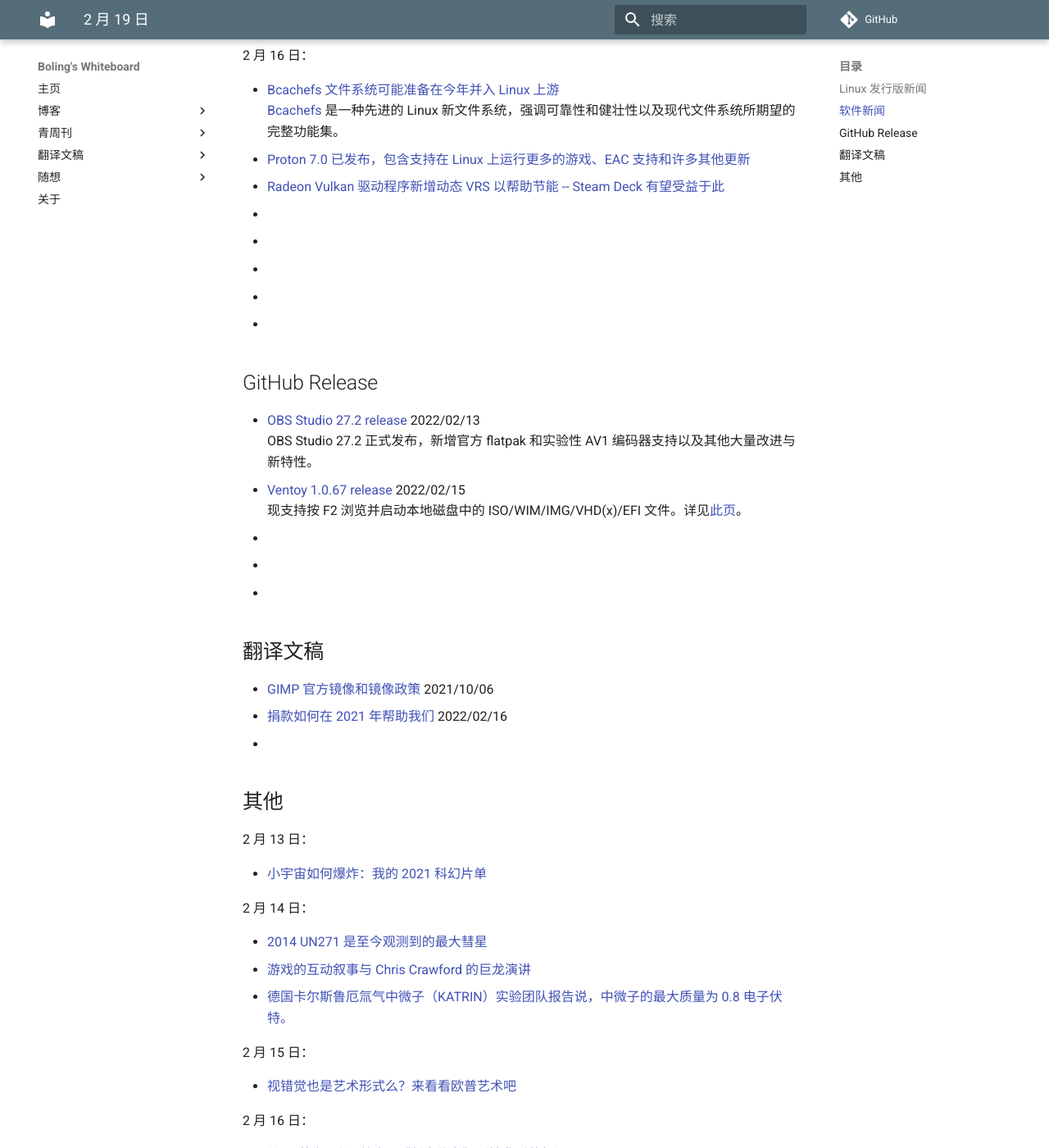
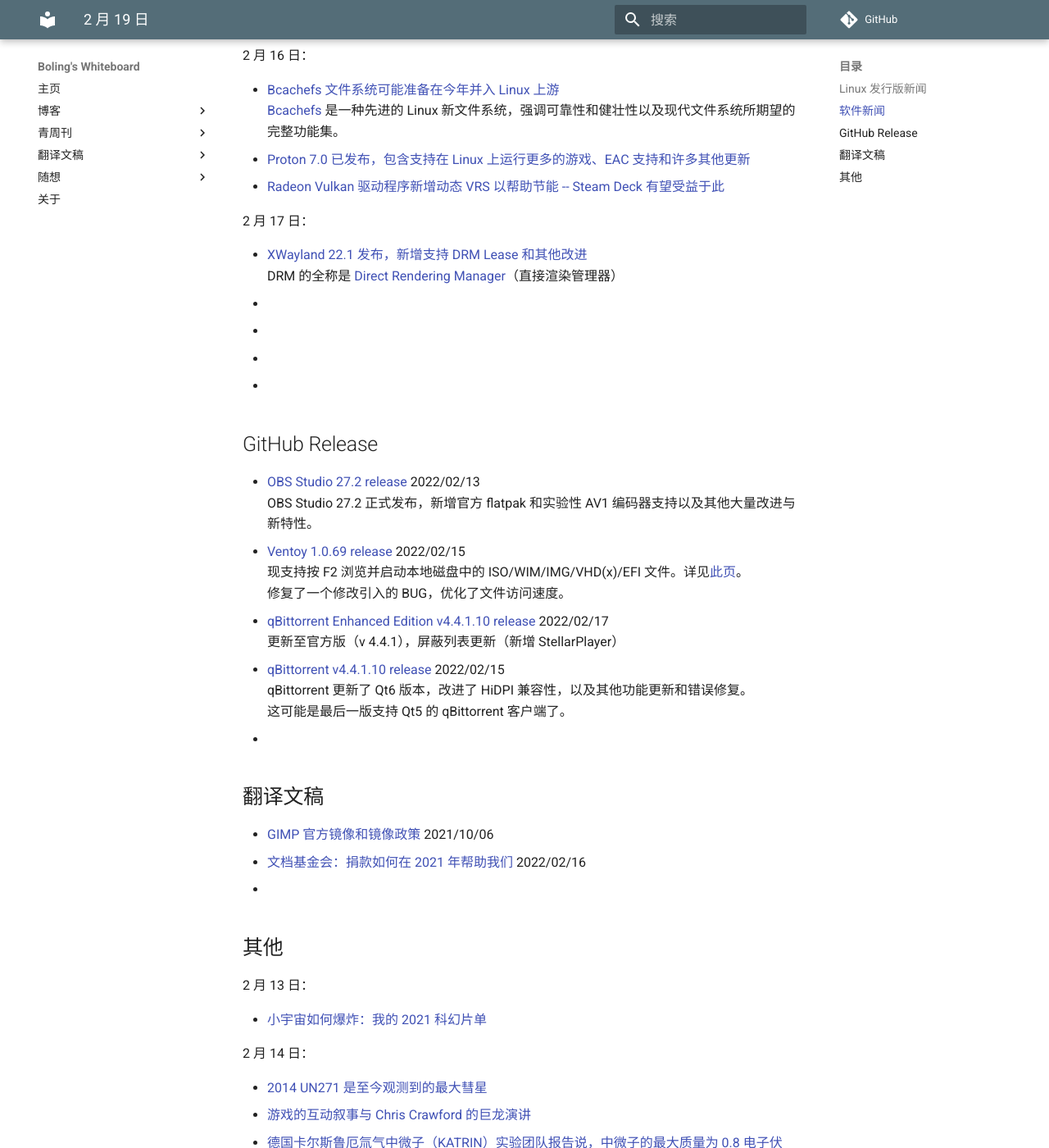
Before and after one commit to Hanjingxue-Boling/Whiteboard, an MkDocs documentation site: the page built from docs/weekly/22/02-19.md, in a window 1280 px wide and 1400 px high, scrolled down 927 px. Shown: the whole window at 82% size. Built offline with MkDocs 1.6.1 and Material for MkDocs 9.7.7, drawn with Linux system fonts in a browser that asks for light colours; comment, search, counter and statistics services are not loaded.

Commit message:
add new link

```diff
--- a/docs/weekly/22/02-19.md
+++ b/docs/weekly/22/02-19.md
@@ -36,8 +36,10 @@
 - [Proton 7.0 已发布，包含支持在 Linux 上运行更多的游戏、EAC 支持和许多其他更新](https://www.phoronix.com/scan.php?page=news_item&px=Proton-7.0-Released )
 - [Radeon Vulkan 驱动程序新增动态 VRS 以帮助节能 -- Steam Deck 有望受益于此](https://www.phoronix.com/scan.php?page=news_item&px=RADV-Dynamic-VRS-Lands)
 
+2 月 17 日：
 
-- []()
+- [XWayland 22.1 发布，新增支持 DRM Lease 和其他改进](https://www.phoronix.com/scan.php?page=news_item&px=XWayland-22.1)
+    DRM 的全称是 [Direct Rendering Manager](https://en.wikipedia.org/wiki/Direct_Rendering_Manager)（直接渲染管理器）
 - []()
 - []()
 - []()
@@ -48,16 +50,20 @@
 
 - [OBS Studio 27.2 release](https://github.com/obsproject/obs-studio/releases/tag/27.2.0) 2022/02/13
     OBS Studio 27.2 正式发布，新增官方 flatpak 和实验性 AV1 编码器支持以及其他大量改进与新特性。
-- [Ventoy 1.0.67 release](https://github.com/ventoy/Ventoy/releases/tag/v1.0.67) 2022/02/15
+- [Ventoy 1.0.69 release](https://github.com/ventoy/Ventoy/releases/tag/v1.0.69) 2022/02/15
     现支持按 F2 浏览并启动本地磁盘中的 ISO/WIM/IMG/VHD(x)/EFI 文件。详见[此页](https://www.ventoy.net/en/doc_vlnk.html)。
-- []()
-- []()
+    修复了一个修改引入的 BUG，优化了文件访问速度。
+- [qBittorrent Enhanced Edition v4.4.1.10 release](https://github.com/c0re100/qBittorrent-Enhanced-Edition/releases/tag/release-4.4.1.10) 2022/02/17
+    更新至官方版（v 4.4.1），屏蔽列表更新（新增 StellarPlayer）
+- [qBittorrent v4.4.1.10 release](https://www.qbittorrent.org/news.php) 2022/02/15
+    qBittorrent 更新了 Qt6 版本，改进了 HiDPI 兼容性，以及其他功能更新和错误修复。
+    这可能是最后一版支持 Qt5 的 qBittorrent 客户端了。
 - []()
 
 ## 翻译文稿
 
 - [GIMP 官方镜像和镜像政策](../../translation/gimp-mirror-policy.md) 2021/10/06
-- [捐款如何在 2021 年帮助我们](../../translation/donation-help-us.md) 2022/02/16
+- [文档基金会：捐款如何在 2021 年帮助我们](../../translation/donation-help-us.md) 2022/02/16
 - []()
 
 ## 其他
```
